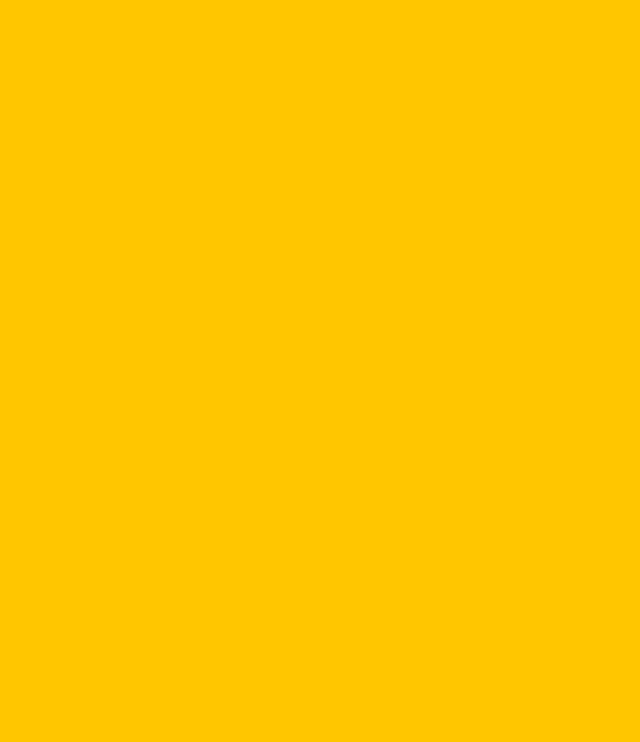
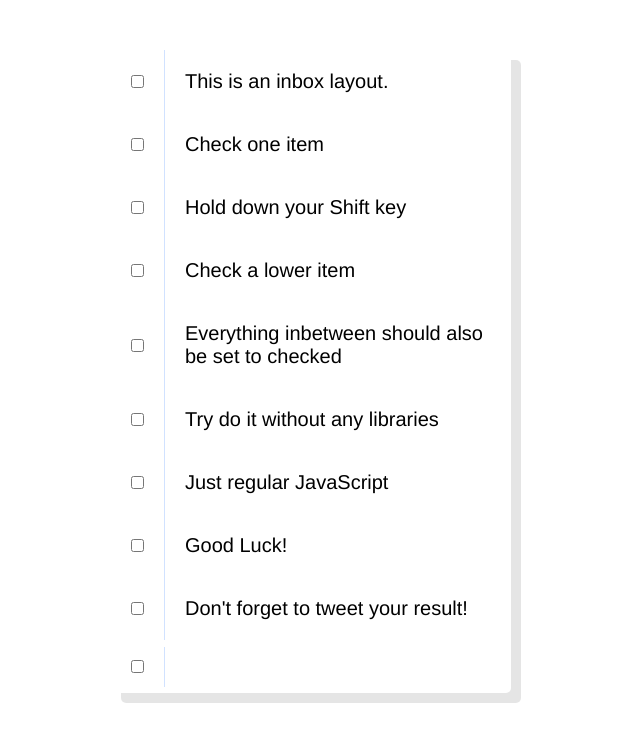
Before and after one commit to nomadlife/web1, a plain HTML site: page jsproject10_hold_shift/project10.html in a window 1280 px wide. Shown: the whole page, without its empty margins (329-969 px from the left). Drawn offline with Linux system fonts and the light colour scheme.

Commit message:
jsproject10 updated

```diff
--- /dev/null
+++ b/jsproject10_hold_shift/project10.css
@@ -0,0 +1,44 @@
+<style>
+html {
+  font-family: sans-serif;
+  background: #ffc600;
+}
+
+.inbox {
+  max-width: 400px;
+  margin: 50px auto;
+  background: white;
+  border-radius: 5px;
+  box-shadow: 10px 10px 0 rgba(0,0,0,0.1);
+}
+.item{
+  display: flex;
+  align-items: center;
+  border-bottom: 1px solid # F1F1F1;
+}
+
+.item:last-child {
+  border-bottom:0;
+}
+
+input:checked + p {
+  background: #f9f9f9;
+  text-decoration: line-through;
+}
+
+input[type="checkbox"] {
+  margin: 20px;
+}
+
+p{
+  margin: 0;
+  padding: 20px;
+  transition: background 0.2s;
+  flex: 1;
+  font-family: 'helvetica neue';
+  font-size: 20px;
+  font-weight: 200;
+  border-left: 1px solid #D1E2FF;
+}
+
+</style>
--- a/jsproject10_hold_shift/project10.html
+++ b/jsproject10_hold_shift/project10.html
@@ -3,46 +3,52 @@
   <head>
     <meta charset="utf-8">
     <title>Hold Shift to Check Multiple Checkboxes</title>
+    <link rel="stylesheet" href="project10.css">
   </head>
   <body>
-    <style>
-    html {
-      font-family: sans-serif;
-      background: #ffc600;
-    }
+    <div class="inbox">
+      <div class="item">
+        <input type="checkbox" name="" id="">
+        <p>This is an inbox layout.</p>
+      </div>
+      <div class="item">
+        <input type="checkbox" name="" id="">
+        <p>Check one item</p>
+      </div>
+      <div class="item">
+        <input type="checkbox" name="" id="">
+        <p>Hold down your Shift key</p>
+      </div>
+      <div class="item">
+        <input type="checkbox" name="" id="">
+        <p>Check a lower item</p>
+      </div>
+      <div class="item">
+        <input type="checkbox" name="" id="">
+        <p>Everything inbetween should also be set to checked</p>
+      </div>
+      <div class="item">
+        <input type="checkbox" name="" id="">
+        <p>Try do it without any libraries</p>
+      </div>
+      <div class="item">
+        <input type="checkbox" name="" id="">
+        <p>Just regular JavaScript</p>
+      </div>
+      <div class="item">
+        <input type="checkbox" name="" id="">
+        <p>Good Luck!</p>
+      </div>
+      <div class="item">
+        <input type="checkbox" name="" id="">
+        <p>Don't forget to tweet your result!</p>
+      </div>
+      <div class="item">
+        <input type="checkbox" name="" id="">
+        <p></p>
+      </div>
+    </div>
+    <script src="project10.js"></script>
 
-    .inbox {
-      max-width: 400px;
-      margin: 50px auto;
-      background: white;
-      border-radius: 5px;
-      box-shadow: 10px 10px 0 rgba(0,0,0,0.1);
-    }
-    .item{
-      display: flex;
-      align-items: center;
-      border-bottom: 1px solid # F1F1F1;
-    }
-
-    .item:last-child {
-      border-bottom:0;
-    }
-
-    input:checked + p {
-      background: #f9f9f9;
-      text-decoration: line-through;
-    }
-
-    input[type="checkbox"] {
-      margin: 20px;
-    }
-
-    p{
-      margin: 0;
-      padding: 20px;
-
-    }
-
-    </style>
   </body>
 </html>
--- /dev/null
+++ b/jsproject10_hold_shift/project10.js
@@ -0,0 +1,6 @@
+const checkboxes = document.querySelectorAll('.inbox input[type="checkbox"]');
+
+function handleCheck(e){
+  console.log(e);
+}
+checkboxes.forEach(checkbox => checkbox.addEventListener('click',handleCheck));
```
